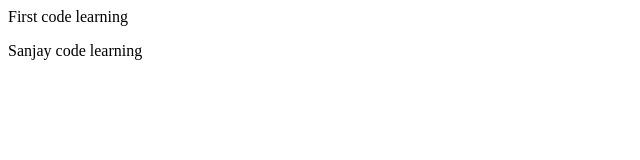
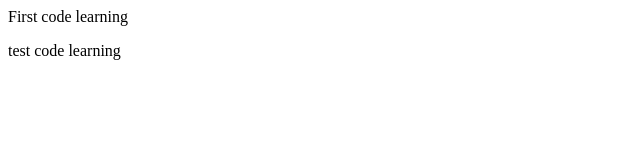
Before and after one commit to ashani13/first, a plain HTML site: page index.html in a window 1280 px wide. Shown: the full height of the page, 0-640 px from the left. Drawn offline with Linux system fonts and the light colour scheme.

Commit message:
Update code

```diff
--- a/index.html
+++ b/index.html
@@ -6,6 +6,6 @@
     </head>
     <body>
         <p>First code learning</p>
-        <p>Sanjay code learning</p>
+        <p>test code learning</p>
     </body>
 </html>
```
